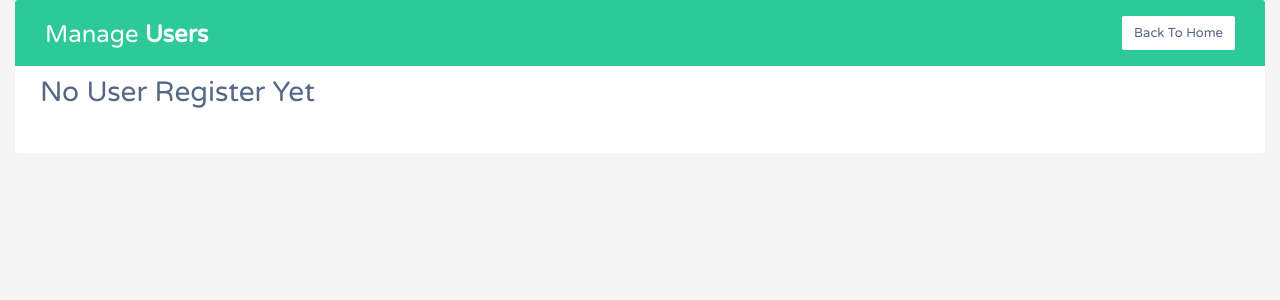
After one commit to MMnaimi/banking-system, a Flask app: page /users in a window 1280 px wide. The commit adds this page. Shown: the top 300 px of the page. Run offline with Flask 2, Linux system fonts and the light colour scheme; some libraries are stand-ins or nearby versions.

Commit message:
profile setting,users list for admin created

```diff
--- a/app/forms.py
+++ b/app/forms.py
@@ -10,7 +10,7 @@ class RegisterationForm(FlaskForm):
     gender = RadioField(choices=[('male','Male'), ('female','Female'), ('other', 'Other')])
     phone = StringField(label="Phone")
     password = PasswordField(label='Passsword', validators=[DataRequired(), Length(min = 8, max = 16)])
-    confirm_password = PasswordField(label='Confirm Password', validators=[DataRequired(), EqualTo('password', message="Enter the same password")])
+    confirm_password = PasswordField(label='Confirm Password', validators=[DataRequired()])
     submit = SubmitField(label='Sign up')
 
 class LoginForm(FlaskForm):
--- a/app/routes.py
+++ b/app/routes.py
@@ -4,17 +4,22 @@ from app import app, db
 from app.forms import RegisterationForm, LoginForm
 from app.models import User
 from flask_login import login_user, logout_user, current_user, login_required
+from datetime import datetime
+
 
 
 @app.route("/")
 def homepage():
     return render_template("index.html")
 
+
+# registeration page route
 @app.route("/register", methods=['GET', 'POST'])
 def register():
     if current_user.is_authenticated:
-        return redirect(url_for('index'))
+        return redirect("/")
     form = RegisterationForm()
+    form1 = LoginForm()
     if request.method == "POST":
         user = User(fullname=form.fullname.data, username=form.username.data,
                         email=form.email.data, password=form.password.data,
@@ -24,22 +29,22 @@ def register():
         db.session.add(user)
         db.session.commit()
         flash(f'Account created successfully fro {form.username.data}', category='success')
-        return redirect(url_for('app.login'))
+        return render_template('login.html', form=form1)
 
     return render_template("register.html", form=form)
 
 
-
+# Login page route
 @app.route("/login", methods=['GET', 'POST'])
 def login():
     if current_user.is_authenticated:
-        return render_template('index.html')
+        return redirect('/')
     form = LoginForm()
     if request.method == "POST":
         user = User.query.filter_by(email=form.email.data).first()
         if user and form.password.data == user.password:
            login_user(user)
-           return render_template('index.html')
+           return redirect('/')
 
     return render_template("login.html", form=form)
 
@@ -53,4 +58,32 @@ def withdraw():
 @app.route('/logout')
 def logout():
     logout_user()
-    return render_template('index.html')
+    return redirect('login')
+
+# profile settings
+@app.route('/profile-settings/<uid>', methods=['GET', 'POST'])
+def profile_settings(uid):
+    form = RegisterationForm()
+    user = User.query.filter_by(id=uid).first()
+    form.fullname.data = user.fullname
+    form.username.data = user.username
+    form.email.data = user.email
+    form.password.data = user.password
+    form.phone.data = user.phone
+    form.gender.data = user.gender
+    return render_template('profile_settings.html', form=form, user=user)
+
+
+# Edit user route
+@app.route('/update-user/<id>', methods=['GET', 'POST'])
+def update_user():
+    if request.method == 'POST':
+        form =RegisterationForm()
+        record = User.query.filter_by(email=form.email.data).first()
+    return "Profile page "
+
+# users list
+@app.route('/users')
+def user_list():
+    users = User.query.all()
+    return render_template('users_list.html',users=users)
--- /dev/null
+++ b/app/static/css/users_list.css
@@ -0,0 +1,156 @@
+body {
+    color: #566787;
+    background: #f5f5f5;
+    font-family: 'Varela Round', sans-serif;
+    font-size: 13px;
+}
+.table-wrapper {
+    min-width: 1000px;
+    background: #fff;
+    padding: 20px 25px;
+    border-radius: 3px;
+    box-shadow: 0 1px 1px rgba(0,0,0,.05);
+}
+.table-title {
+    padding-bottom: 15px;
+    background: #2dc997;
+    color: #fff;
+    padding: 16px 30px;
+    margin: -20px -25px 10px;
+    border-radius: 3px 3px 0 0;
+}
+.table-title h2 {
+    margin: 5px 0 0;
+    font-size: 24px;
+}
+.table-title .btn {
+    color: #566787;
+    float: right;
+    font-size: 13px;
+    background: #fff;
+    border: none;
+    min-width: 50px;
+    border-radius: 2px;
+    border: none;
+    outline: none !important;
+    margin-left: 10px;
+}
+.table-title .btn:hover, .table-title .btn:focus {
+    color: #566787;
+    background: #f2f2f2;
+}
+.table-title .btn i {
+    float: left;
+    font-size: 21px;
+    margin-right: 5px;
+}
+.table-title .btn span {
+    float: left;
+    margin-top: 2px;
+}
+table.table tr th, table.table tr td {
+    border-color: #e9e9e9;
+    padding: 12px 15px;
+    vertical-align: middle;
+}
+table.table tr th:first-child {
+    width: 60px;
+}
+table.table tr th:last-child {
+    width: 100px;
+}
+table.table-striped tbody tr:nth-of-type(odd) {
+    background-color: #fcfcfc;
+}
+table.table-striped.table-hover tbody tr:hover {
+    background: #f5f5f5;
+}
+table.table th i {
+    font-size: 13px;
+    margin: 0 5px;
+    cursor: pointer;
+}
+table.table td:last-child i {
+    opacity: 0.9;
+    font-size: 22px;
+    margin: 0 5px;
+}
+table.table td a {
+    font-weight: bold;
+    color: #566787;
+    display: inline-block;
+    text-decoration: none;
+}
+table.table td a:hover {
+    color: #2196F3;
+}
+table.table td a.settings {
+    color: #2196F3;
+}
+table.table td a.delete {
+    color: #F44336;
+}
+table.table td i {
+    font-size: 19px;
+}
+table.table .avatar {
+    border-radius: 50%;
+    vertical-align: middle;
+    margin-right: 10px;
+}
+.status {
+    font-size: 30px;
+    margin: 2px 2px 0 0;
+    display: inline-block;
+    vertical-align: middle;
+    line-height: 10px;
+}
+.text-success {
+    color: #10c469;
+}
+.text-info {
+    color: #62c9e8;
+}
+.text-warning {
+    color: #FFC107;
+}
+.text-danger {
+    color: #ff5b5b;
+}
+.pagination {
+    float: right;
+    margin: 0 0 5px;
+}
+.pagination li a {
+    border: none;
+    font-size: 13px;
+    min-width: 30px;
+    min-height: 30px;
+    color: #999;
+    margin: 0 2px;
+    line-height: 30px;
+    border-radius: 2px !important;
+    text-align: center;
+    padding: 0 6px;
+}
+.pagination li a:hover {
+    color: #666;
+}
+.pagination li.active a, .pagination li.active a.page-link {
+    background: #03A9F4;
+}
+.pagination li.active a:hover {
+    background: #0397d6;
+}
+.pagination li.disabled i {
+    color: #ccc;
+}
+.pagination li i {
+    font-size: 16px;
+    padding-top: 6px
+}
+.hint-text {
+    float: left;
+    margin-top: 10px;
+    font-size: 13px;
+}
--- a/app/templates/index.html
+++ b/app/templates/index.html
@@ -59,6 +59,7 @@
           </li>
           <li><a class="nav-link scrollto" href="#contact">Contact</a></li>
           {% if current_user.is_authenticated %}
+          <li><a class="nav-link scrollto sign-item" id="signin-item" href="/users">Profile</a></li>
           <li><a class="nav-link scrollto sign-item" id="signin-item" href="/logout">log out</a></li>
           {% else %}
            <li><a class="nav-link scrollto sign-item" id="signin-item" href="/login">Sign in</a></li>
--- a/app/templates/login.html
+++ b/app/templates/login.html
@@ -10,8 +10,8 @@
     <link href="https://cdn.jsdelivr.net/npm/bootstrap@5.1.3/dist/css/bootstrap.min.css" rel="stylesheet"
         integrity="sha384-1BmE4kWBq78iYhFldvKuhfTAU6auU8tT94WrHftjDbrCEXSU1oBoqyl2QvZ6jIW3" crossorigin="anonymous">
     <!-- Custom CSS -->
-    <link rel="stylesheet" href="{{ url_for('static',filename='css/forms.css') }}">
-    <title>{% block title %}Register{% endblock %}</title>
+    <link rel="stylesheet" href="{{ url_for('static',filename='css/forms1.css') }}">
+    <title>{% block title %}Login{% endblock %}</title>
 </head>
 <body>
     <section class="vh-100 gradient-custom">
--- a/app/templates/register.html
+++ b/app/templates/register.html
@@ -10,7 +10,7 @@
   <link href="https://cdn.jsdelivr.net/npm/bootstrap@5.1.3/dist/css/bootstrap.min.css" rel="stylesheet"
     integrity="sha384-1BmE4kWBq78iYhFldvKuhfTAU6auU8tT94WrHftjDbrCEXSU1oBoqyl2QvZ6jIW3" crossorigin="anonymous">
   <!-- Custom CSS -->
-  <link rel="stylesheet" href="{{ url_for('static',filename='css/forms.css') }}">
+  <link rel="stylesheet" href="{{ url_for('static',filename='css/forms1.css') }}">
   <title>{% block title %}Register{% endblock %}</title>
 </head>
 
--- /dev/null
+++ b/app/templates/users_list.html
@@ -0,0 +1,96 @@
+<!DOCTYPE html>
+<html lang="en">
+<head>
+<meta charset="utf-8">
+<meta name="viewport" content="width=device-width, initial-scale=1, shrink-to-fit=no">
+<title>Users</title>
+<link rel="stylesheet" href="https://fonts.googleapis.com/css?family=Roboto|Varela+Round">
+<link rel="stylesheet" href="https://stackpath.bootstrapcdn.com/bootstrap/4.5.0/css/bootstrap.min.css">
+<link rel="stylesheet" href="https://fonts.googleapis.com/icon?family=Material+Icons">
+<link rel="stylesheet" href="https://maxcdn.bootstrapcdn.com/font-awesome/4.7.0/css/font-awesome.min.css">
+<link rel="stylesheet" href="../static/css/users_list.css">
+<script src="https://code.jquery.com/jquery-3.5.1.min.js"></script>
+<script src="https://cdn.jsdelivr.net/npm/popper.js@1.16.0/dist/umd/popper.min.js"></script>
+<script src="https://stackpath.bootstrapcdn.com/bootstrap/4.5.0/js/bootstrap.min.js"></script>
+<script>
+// $(document).ready(function(){
+//     $('[data-toggle="tooltip"]').tooltip();
+// });
+</script>
+</head>
+<body>
+<div class="container-fluid">
+    <div class="table-responsive">
+        <div class="table-wrapper">
+            <div class="table-title">
+                <div class="row">
+                    <div class="col-sm-5">
+                        <h2>Manage <b>Users</b></h2>
+                    </div>
+                    <div class="col-sm-7">
+                        <a href="/" class="btn btn-secondary"> <span>Back To Home</span></a>
+                    </div>
+                </div>
+            </div>
+            <table class="table table-striped table-hover">
+                <thead>
+                    {% if users %}
+                    <tr>
+                        <th>#</th>
+                        <th>Fullname</th>
+                        <th>Username</th>
+                        <th>Gender</th>
+                        <th>State</th>
+                        <th>Role</th>
+                        <th>Balance</th>
+                        <th>Phone</th>
+                        <th>Email</th>
+                        <th>Date of Birth</th>
+                        <th>Actions</th>
+                    </tr>
+                </thead>
+                    {% for user in users %}
+
+                <tbody>
+                    <tr>
+                        <td>{{ user.id }}</td>
+                        <td>{{ user.fullname }}</td>
+                        <td>{{ user.username }}</td>
+                        <td>{{ user.gender }}</td>
+                        <td>
+                            {% if user.state == False %}
+                            Pendding
+                            {% elif user.state == True %}
+                            Active
+                            {% endif %}
+                        </td>
+                        <td>
+                            {% if user.role == 0 %}
+                            Admin
+                            {% elif user.role == 1 %}
+                            System User
+                            {% else %}
+                            Customer
+                            {% endif %}
+                        </td>
+                        <td>{{ user.balance }}</td>
+                        <td>{{ user.phone }}</td>
+                        <td>{{ user.email }}</td>
+                        <td>{{ user.birth_date }}</td>
+                        <td>
+                            <a href="/profile-settings/{{ user.id }}" class="settings" title="Settings"><i class="material-icons">&#xE8B8;</i></a>
+                            <a href="/delete/{{ user.id }} " class="delete" title="Delete"><i class="material-icons">&#xE5C9;</i></a>
+                        </td>
+                    </tr>
+                    {% endfor %}
+
+                </tbody>
+            </table>
+            {% else %}
+            <span class="success"><h3>No User Register Yet</h3></span>
+            {% endif %}
+        </div>
+    </div>
+</div>
+</body>
+</html>
```
Also changed, not shown: app/static/css/forms1.css (renamed from app/static/css/forms.css, +9 -0 lines), app/static/css/profile_settings1.css (added, +44 -0 lines), app/templates/profile_settings.html (added, +95 -0 lines), app/templates/admin.html (added).
